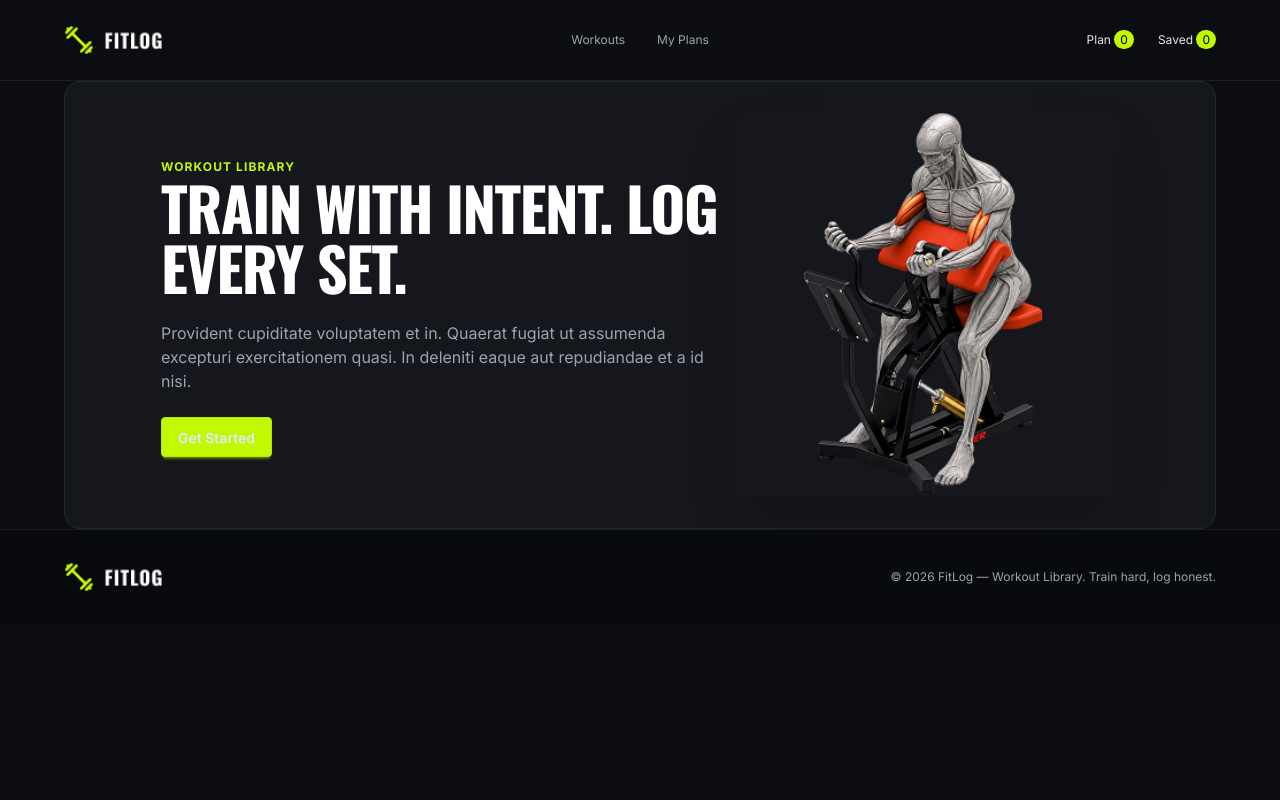
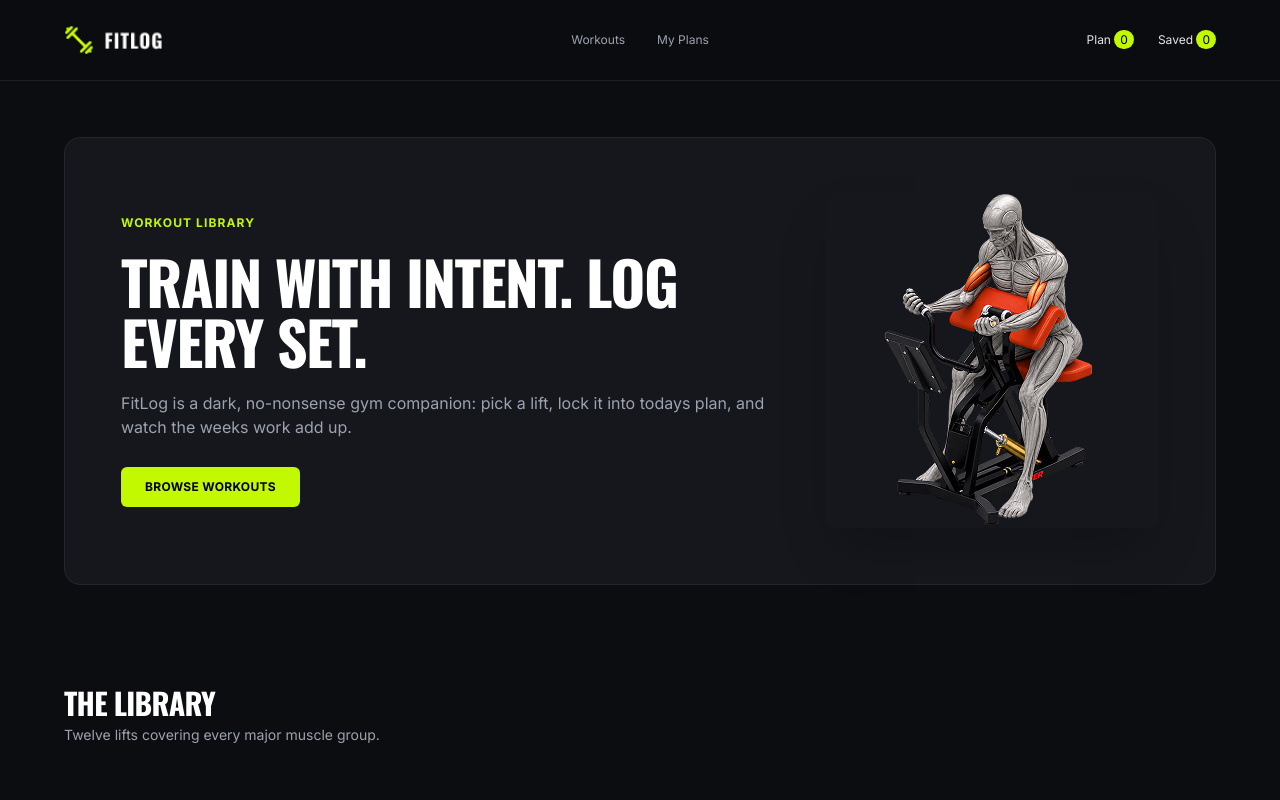
Before and after one commit to marufibnehossain/Fit-Log, a Next.js app: page / in a window 1280 px wide. Shown: the top 800 px of the page. Built offline with nearby package versions, Linux system fonts and the light colour scheme.

Commit message:
Hero banner developed

```diff
--- a/src/app/components/Home/HeroBanner.tsx
+++ b/src/app/components/Home/HeroBanner.tsx
@@ -3,23 +3,22 @@ import Image from 'next/image';
 
 const HeroBanner = () => {
     return (
-        <div className="hero bg-[#15171D] min-h-112 border border-[#222630] rounded-2xl">
-            <div className="hero-content flex-col lg:flex-row-reverse">
+        <div className="bg-[#15171D] min-h-112 border border-[#222630] rounded-2xl px-14 py-14 max-sm:px-8 max-sm:py-8">
+            <div className="w-full flex flex-col lg:flex-row-reverse justify-between items-center gap-10">
                 <Image
-                width={500}
-                height={500}
+                width={334}
+                height={334}
                 alt="Tailwind CSS hero component"
                 src='/assets/banner.png'
-                className="max-w-sm rounded-lg shadow-2xl"
+                className="max-w-83.5 rounded-lg shadow-2xl max-sm:w-full"
                 />
-                <div className="text-center lg:text-left max-w-139.5">
+                <div className="text-center lg:text-left w-full max-w-170 flex flex-col items-start max-sm:items-center gap-5">
                     <span className='text-xs font-bold tracking-[1.1px] text-primary'>WORKOUT LIBRARY</span>
-                    <h1 className="text-6xl font-extrabold uppercase leading-none tracking-[-1.5px]">TRAIN WITH INTENT. LOG EVERY SET.</h1>
-                    <p className="py-6">
-                        Provident cupiditate voluptatem et in. Quaerat fugiat ut assumenda excepturi exercitationem
-                        quasi. In deleniti eaque aut repudiandae et a id nisi.
+                    <h1 className="text-6xl max-lg:text-4xl max-sm:text-3xl font-extrabold uppercase leading-none tracking-[-1.5px]">TRAIN WITH INTENT. LOG EVERY SET.</h1>
+                    <p className="max-sm:text-xs">
+                        FitLog is a dark, no-nonsense gym companion: pick a lift, lock it into todays plan, and watch the weeks work add up.
                     </p>
-                    <button className="btn btn-primary">Get Started</button>
+                    <button className="btn-global mt-2">BROWSE WORKOUTS</button>
                 </div>
             </div>
         </div>
--- /dev/null
+++ b/src/app/components/Home/WorkoutLibrary.tsx
@@ -0,0 +1,14 @@
+import React from 'react';
+
+const WorkoutLibrary = () => {
+    return (
+        <div className='lg:py-25 sm:py-20 py-15'>
+            <div>
+                <h2 className='sm:text-3xl text-2xl uppercase font-bold tracking-[-0.75px]'>The Library</h2>
+                <p className='sm:text-sm text-xs mt-1'>Twelve lifts covering every major muscle group.</p>
+            </div>
+        </div>
+    );
+};
+
+export default WorkoutLibrary;
--- a/src/app/globals.css
+++ b/src/app/globals.css
@@ -31,3 +31,9 @@ h1, h2, h3, h4, h5, h6 {
 p, li {
   color: var(--color-text-secondary);
 }
+
+@layer components {
+  .btn-global {
+    @apply bg-primary text-black py-3 px-6 rounded-md text-xs uppercase font-bold tracking-[0.3px];
+  }
+}
--- a/src/app/page.tsx
+++ b/src/app/page.tsx
@@ -1,10 +1,12 @@
 import HeroBanner from "./components/Home/HeroBanner";
+import WorkoutLibrary from "./components/Home/WorkoutLibrary";
 
 export default function Home() {
   return (
-    <div className="px-[5vw] bg-background">
+    <div className="px-[5vw] lg:py-14 py-8 bg-background">
       <div className="max-w-7xl mx-auto">
         <HeroBanner />
+        <WorkoutLibrary />
       </div>
 
     </div>
```
